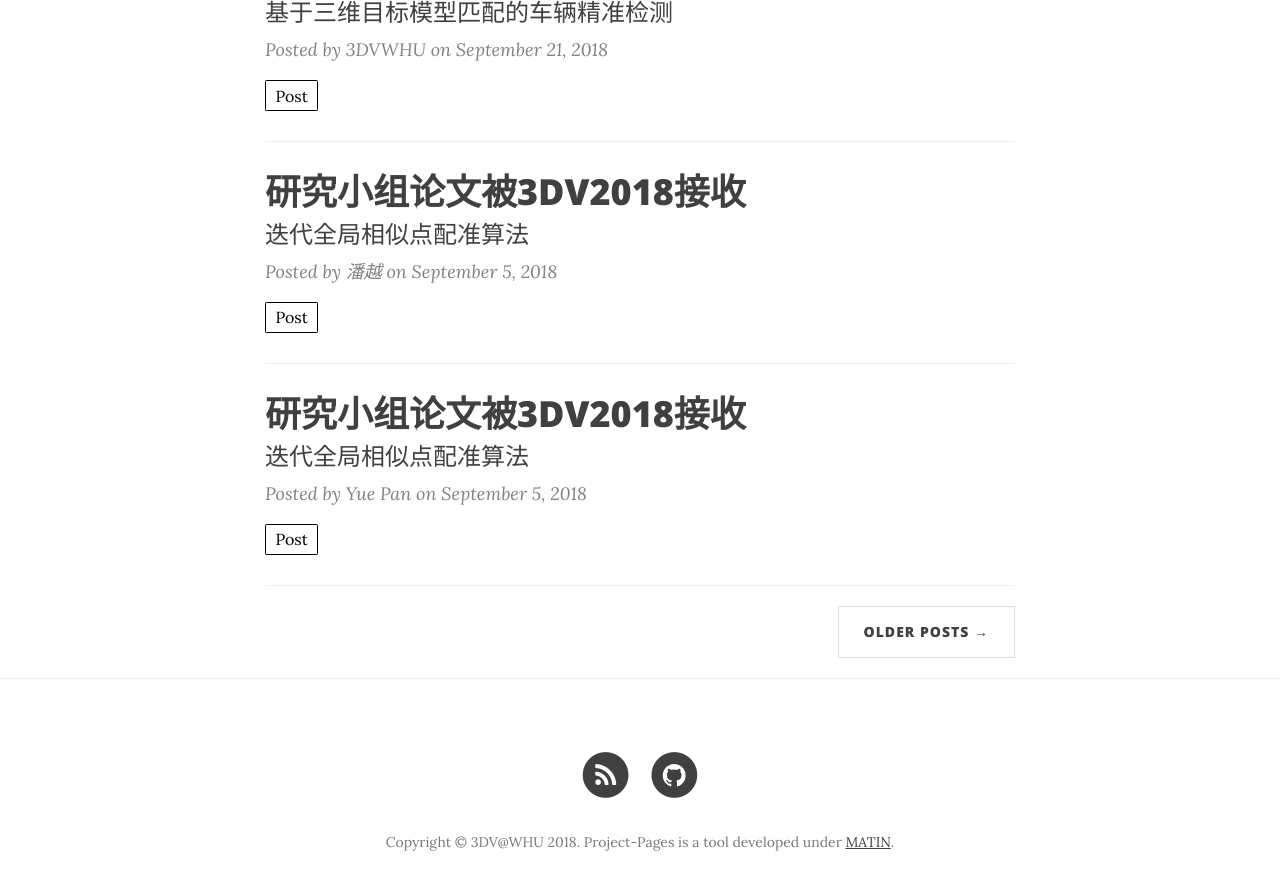
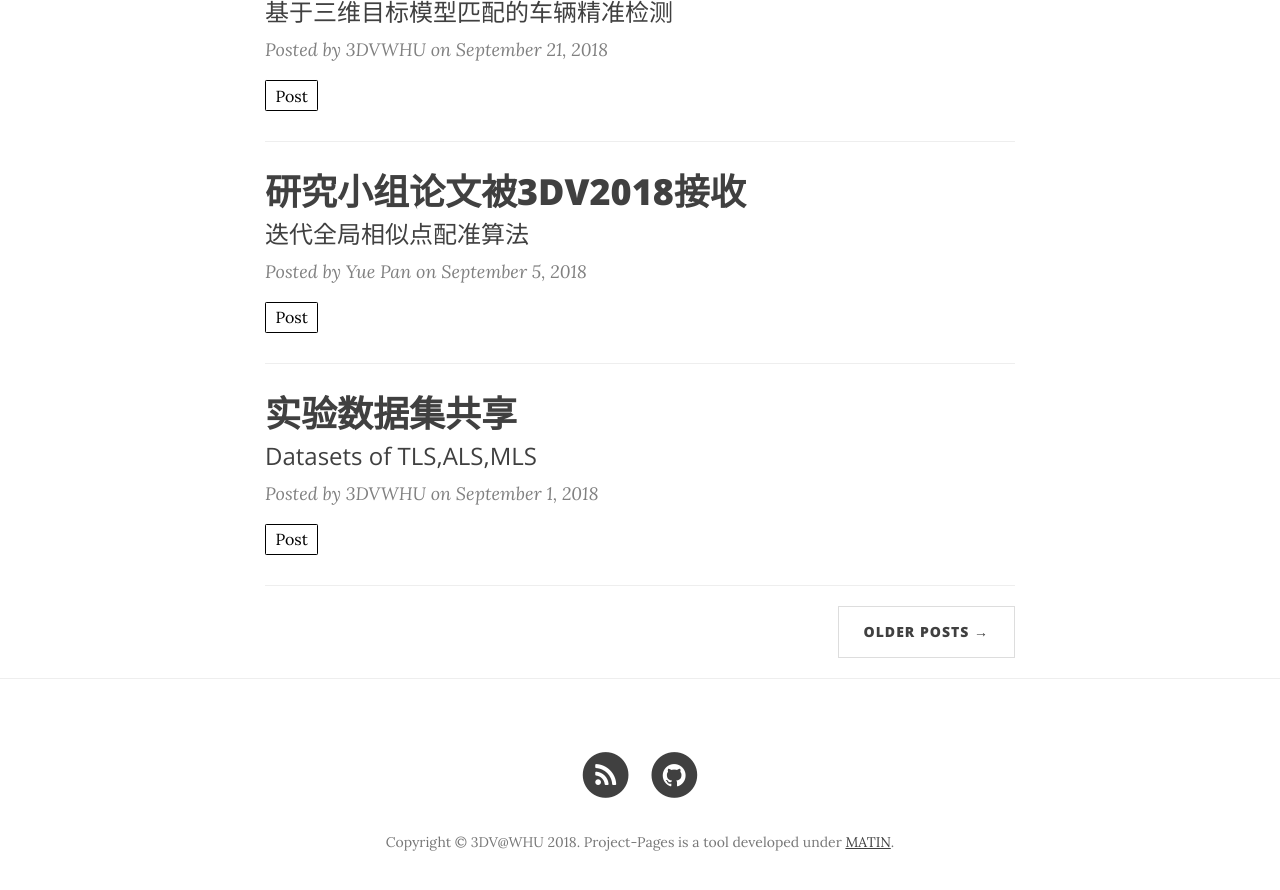
Before and after one commit to 3dvwhu/3dvwhu.github.io, a Jekyll site: the page built from index.html, in a window 1280 px wide and 900 px high, scrolled down 882 px. Shown: the top 890 px of the window. Built offline with Jekyll 4.4.1, drawn with Linux system fonts in a browser that asks for light colours; nearby versions of some CDN libraries; the list of posts is cut into pages by our own code.

Commit message:
Update 2018-09-05-news1.markdown

```diff
--- a/_posts/2018-09-05-news1.markdown
+++ b/_posts/2018-09-05-news1.markdown
@@ -1,15 +1,12 @@
 ---
 layout:     post
-title:      研究小组论文被3DV2018接收
-author:     潘越
+title:      实验数据集共享
+author:     3DVWHU
 tags: 		post
-subtitle:  	 迭代全局相似点配准算法
-date:       2018-09-05
+subtitle:  	 Datasets of TLS,ALS,MLS
+date:       2018-09-01
 ---
 <!-- Start Writing Below in Markdown -->
 
-Iterative Global Similarity Points: A robust coarse-to-fine integration solution for pairwise 3D point cloud registration, Yue Pan, Bisheng Yang, Fuxun Liang, Zhen Dong accepted by International Conference on 3D Computer Vision (3DV2018).
 
-梁福逊博士赴意大利维罗纳参会，并作海报展示。
-
-![LengthScales](/EAB-AM-Project/img/AMData.png)
+实验数据集 百度云盘：
```
